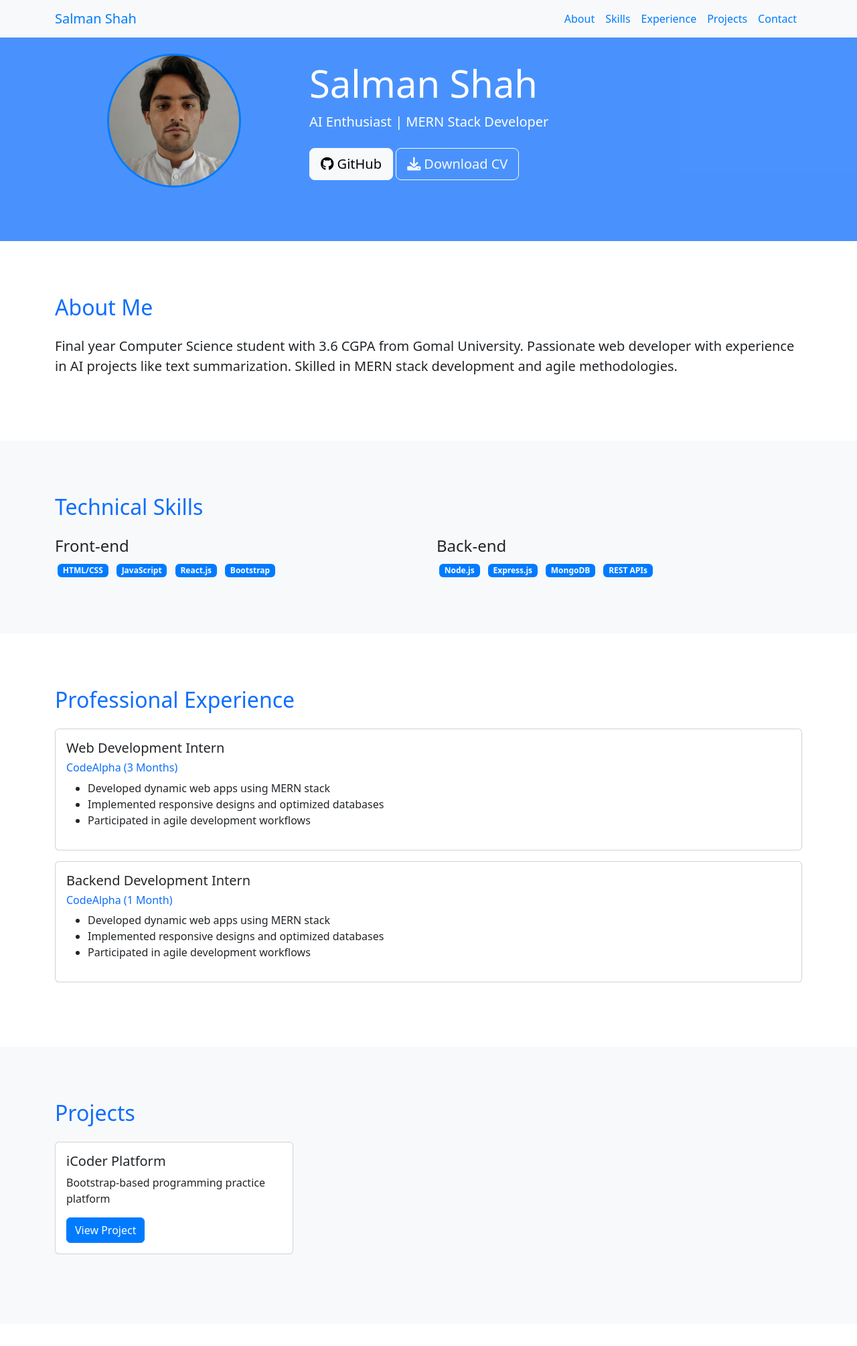
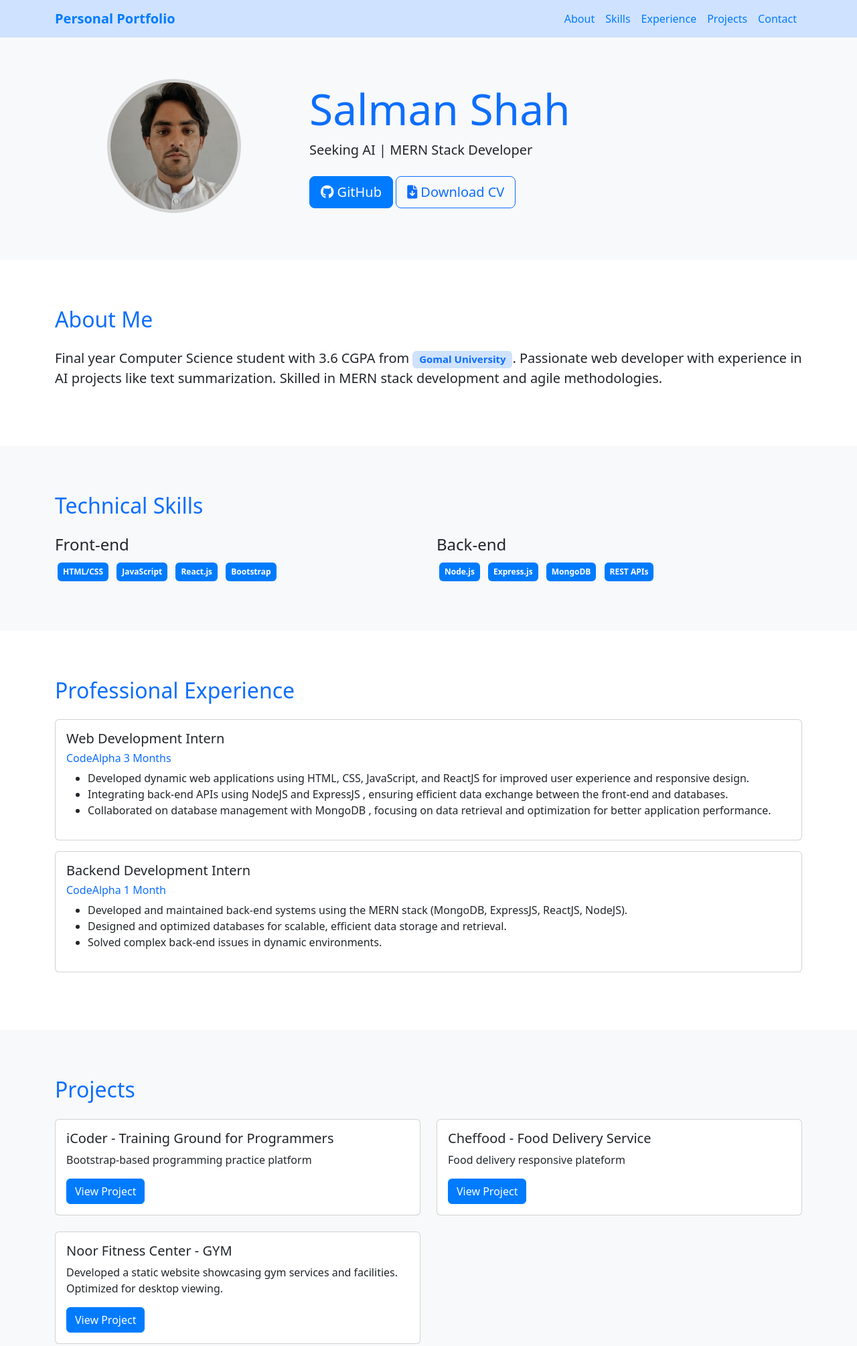
Before and after one commit to M-SALMANSHAH-BARKI/Personal-Portfolio, a plain HTML site: page index.html in a window 1280 px wide. Shown: the top 2010 px of the page at 67% size. Drawn offline with nearby package versions, Linux system fonts and the light colour scheme.

Commit message:
Updated portfolio: Added new projects and improved UI look

```diff
--- a/index.html
+++ b/index.html
@@ -17,11 +17,12 @@
             height: 200px;
             border-radius: 50%;
             object-fit: cover;
-            border: 3px solid var(--primary-blue);
+            /* border: 3px solid var(--primary-blue); */
+            border: 5px solid lightgray;
         }
 
         .section {
-            padding: 80px 0;
+            padding: 70px 0;
         }
 
         .bg-blue {
@@ -42,18 +43,21 @@
         .nav-link {
             color: var(--primary-blue) !important;
         }
-
+        .nav-link:hover {
+            color: black !important;
+        }
         .skill-badge {
             background-color: var(--primary-blue);
             color: white;
+            padding: 8px;
         }
     </style>
 </head>
 <body>
     <!-- Navbar -->
-    <nav class="navbar navbar-expand-lg navbar-light bg-light fixed-top">
+    <nav class="navbar navbar-expand-lg navbar-light bg-primary-subtle fixed-top">
         <div class="container">
-            <a class="navbar-brand" href="#" style="color: var(--primary-blue);">Salman Shah</a>
+            <a class="navbar-brand fw-bold" href="#" style="color: var(--primary-blue);">Personal Portfolio</a>
             <button class="navbar-toggler" type="button" data-bs-toggle="collapse" data-bs-target="#navbarNav">
                 <span class="navbar-toggler-icon"></span>
             </button>
@@ -70,21 +74,22 @@
     </nav>
 
     <!-- Hero Section -->
-    <section id="hero" class="section bg-primary bg-opacity-75">
+    <!-- bg-secondary-subtle -->
+    <section id="hero" class="section bg-light">
         <div class="container">
             <div class="row align-items-center">
-                <div class="col-md-4 text-center">
+                <div class="col-md-4 text-center mt-5">
                     <img src="Salman Picture 1.jpg" alt="Salman Shah" class="profile-img">
                 </div>
-                <div class="col-md-8 text-white">
-                    <h1 class="display-4">Salman Shah</h1>
-                    <p class="lead">AI Enthusiast | MERN Stack Developer</p>
+                <div class="col-md-8 text-dark bold mt-5">
+                    <h1 class="display-3 fw-normal text-primary">Salman Shah</h1>
+                    <p class="lead">Seeking AI | MERN Stack Developer</p>
                     <div class="mt-4">
-                        <a href="https://github.com/M-SALMANSHAH-BARKI" target="_blank" class="btn btn-light btn-lg">
+                        <a href="https://github.com/M-SALMANSHAH-BARKI" target="_blank" class="btn btn-primary btn-lg">
                             <i class="fab fa-github"></i> GitHub
                         </a>
-                        <a href="AI Intern Resume.pdf" download class="btn btn-outline-light btn-lg">
-                            <i class="fas fa-download"></i> Download CV
+                        <a href="AI Intern Resume.pdf" download class="btn btn-outline-primary btn-lg">
+                            <i class="fas fa-file-download"></i> Download CV
                         </a>
                     </div>
                 </div>
@@ -96,7 +101,7 @@
     <section id="about" class="section">
         <div class="container">
             <h2 class="text-primary mb-4">About Me</h2>
-            <p class="lead">Final year Computer Science student with 3.6 CGPA from Gomal University. Passionate web developer with experience in AI projects like text summarization. Skilled in MERN stack development and agile methodologies.</p>
+            <p class="lead">Final year Computer Science student with 3.6 CGPA from <span class="badge bg-primary-subtle text-primary ">Gomal University</span>. Passionate web developer with experience in AI projects like text summarization. Skilled in MERN stack development and agile methodologies.</p>
         </div>
     </section>
 
@@ -130,11 +135,11 @@
             <div class="card mb-3">
                 <div class="card-body">
                     <h5>Web Development Intern</h5>
-                    <h6 class="text-primary">CodeAlpha (3 Months)</h6>
+                    <h6 class="text-primary">CodeAlpha 3 Months</h6>
                     <ul>
-                        <li>Developed dynamic web apps using MERN stack</li>
-                        <li>Implemented responsive designs and optimized databases</li>
-                        <li>Participated in agile development workflows</li>
+                        <li>Developed dynamic web applications using HTML, CSS, JavaScript, and ReactJS for improved user experience and responsive design.</li>
+                        <li>Integrating back-end APIs using NodeJS and ExpressJS , ensuring efficient data exchange between the front-end and databases.</li>
+                        <li>Collaborated on database management with MongoDB , focusing on data retrieval and optimization for better application performance.</li>
                     </ul>
                 </div>
             </div>
@@ -144,11 +149,11 @@
             <div class="card mb-3">
                 <div class="card-body">
                     <h5>Backend Development Intern</h5>
-                    <h6 class="text-primary">CodeAlpha (1 Month)</h6>
+                    <h6 class="text-primary">CodeAlpha 1 Month</h6>
                     <ul>
-                        <li>Developed dynamic web apps using MERN stack</li>
-                        <li>Implemented responsive designs and optimized databases</li>
-                        <li>Participated in agile development workflows</li>
+                        <li>Developed and maintained back-end systems using the MERN stack (MongoDB, ExpressJS, ReactJS, NodeJS).</li>
+                        <li>Designed and optimized databases for scalable, efficient data storage and retrieval.</li>
+                        <li>Solved complex back-end issues in dynamic environments.</li>
                     </ul>
                 </div>
             </div>
@@ -163,12 +168,30 @@
         <div class="container">
             <h2 class="text-primary mb-4">Projects</h2>
             <div class="row">
-                <div class="col-md-4 mb-4">
+                <div class="col-md-6 mb-4">
                     <div class="card">
                         <div class="card-body">
-                            <h5 class="card-title">iCoder Platform</h5>
+                            <h5 class="card-title">iCoder - Training Ground for Programmers</h5>
                             <p class="card-text">Bootstrap-based programming practice platform</p>
-                            <a href="https://m-salmanshah-barki.github.io/iCoderBootstrapProject/" class="btn btn-primary">View Project</a>
+                            <a href="https://m-salmanshah-barki.github.io/iCoderBootstrapProject/" target="_blank" class="btn btn-primary">View Project</a>
+                        </div>
+                    </div>
+                </div>
+                <div class="col-md-6 mb-4">
+                    <div class="card">
+                        <div class="card-body">
+                            <h5 class="card-title">Cheffood - Food Delivery Service</h5>
+                            <p class="card-text">Food delivery responsive plateform</p>
+                            <a href="https://m-salmanshah-barki.github.io/cheffood-food-delivery-website/" target="_blank" class="btn btn-primary">View Project</a>
+                        </div>
+                    </div>
+                </div>
+                <div class="col-md-6 mb-4">
+                    <div class="card">
+                        <div class="card-body">
+                            <h5 class="card-title">Noor Fitness Center - GYM</h5>
+                            <p class="card-text">Developed a static website showcasing gym services and facilities. Optimized for desktop viewing.</p>
+                            <a href="https://m-salmanshah-barki.github.io/NoorFitnessCenter/" target="_blank" class="btn btn-primary">View Project</a>
                         </div>
                     </div>
                 </div>
```
